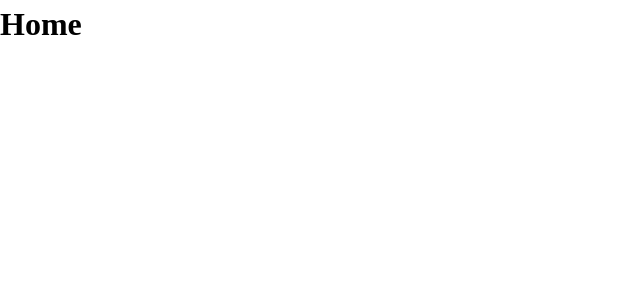
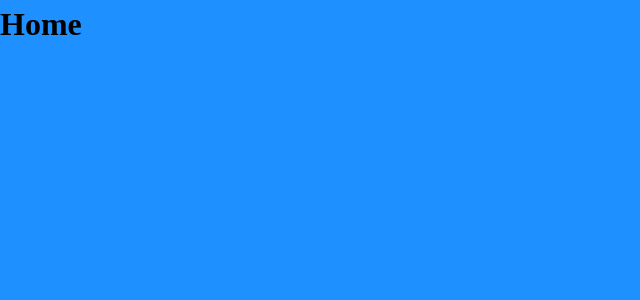
Before and after one commit to notAro14/next-ts-starter, a Next.js app: page / in a window 1280 px wide. Shown: the top 300 px of the page, without its empty margins (0-640 px from the left). Built offline with nearby package versions, Linux system fonts and the light colour scheme.

Commit message:
Use pages directory

```diff
--- a/next.config.js
+++ b/next.config.js
@@ -1,7 +1,4 @@
 /** @type {import('next').NextConfig} */
 module.exports = {
   reactStrictMode: true,
-  experimental: {
-    appDir: true,
-  },
 };
--- /dev/null
+++ b/src/adapters/primary/react/components/RootLayout/RootLayout.css.ts
@@ -0,0 +1,9 @@
+import {
+  styled,
+  theme,
+} from "src/adapters/primary/react/styles/stitches.config";
+
+export const Root = styled("div", {
+  backgroundColor: theme.colors.brand,
+  height: "100%",
+});
--- a/src/adapters/primary/react/components/Root.layout.tsx
+++ b/src/adapters/primary/react/components/RootLayout/RootLayout.tsx
@@ -1,5 +1,5 @@
 import { ReactNode } from "react";
-import "src/adapters/primary/react/styles/reset.css";
+import { Root } from "./RootLayout.css";
 
 interface Props {
   children: ReactNode;
@@ -7,5 +7,5 @@ interface Props {
 
 export default function RootLayout(props: Props) {
   const { children } = props;
-  return <div id="__root">{children}</div>;
+  return <Root>{children}</Root>;
 }
--- /dev/null
+++ b/src/adapters/primary/react/components/RootLayout/index.ts
@@ -0,0 +1 @@
+export { default } from "./RootLayout";
--- a/src/adapters/primary/react/styles/reset.css
+++ b/src/adapters/primary/react/styles/reset.css
@@ -7,10 +7,10 @@
 }
 html,
 body,
-#__root {
+#__next {
   height: 100%;
 }
-#__root {
+#__next {
   isolation: isolate;
 }
 body {
--- /dev/null
+++ b/src/adapters/primary/react/styles/stitches.config.ts
@@ -0,0 +1,9 @@
+import { createStitches } from "@stitches/react";
+
+export const { styled, theme, getCssText } = createStitches({
+  theme: {
+    colors: {
+      brand: "dodgerblue",
+    },
+  },
+});
--- a/src/app/layout.tsx
+++ /dev/null
@@ -1,12 +0,0 @@
-import RootLayout from "src/adapters/primary/react/components/Root.layout";
-
-export default function Layout(props: { children: React.ReactNode }) {
-  const { children } = props;
-  return (
-    <html>
-      <body>
-        <RootLayout>{children}</RootLayout>
-      </body>
-    </html>
-  );
-}
--- a/src/app/page.tsx
+++ /dev/null
@@ -1,7 +0,0 @@
-"use client";
-
-import HomePage from "src/adapters/primary/react/components/Home.page";
-
-export default function Page() {
-  return <HomePage />;
-}
--- /dev/null
+++ b/src/pages/_app.tsx
@@ -0,0 +1,14 @@
+import type { AppProps } from "next/app";
+
+import "src/adapters/primary/react/styles/reset.css";
+
+import RootLayout from "src/adapters/primary/react/components/RootLayout";
+
+export default function App(props: AppProps) {
+  const { pageProps, Component } = props;
+  return (
+    <RootLayout>
+      <Component {...pageProps} />
+    </RootLayout>
+  );
+}
--- /dev/null
+++ b/src/pages/index.tsx
@@ -0,0 +1,13 @@
+import Head from "next/head";
+import HomePage from "src/adapters/primary/react/components/HomePage";
+
+export default function Page() {
+  return (
+    <>
+      <Head>
+        <title>Typescrit, React, Redux starter</title>
+      </Head>
+      <HomePage />
+    </>
+  );
+}
```
Also changed, not shown: src/app/head.tsx (deleted, +0 -9 lines), src/adapters/primary/react/components/HomePage.tsx (renamed from src/adapters/primary/react/components/Home.page.tsx).
